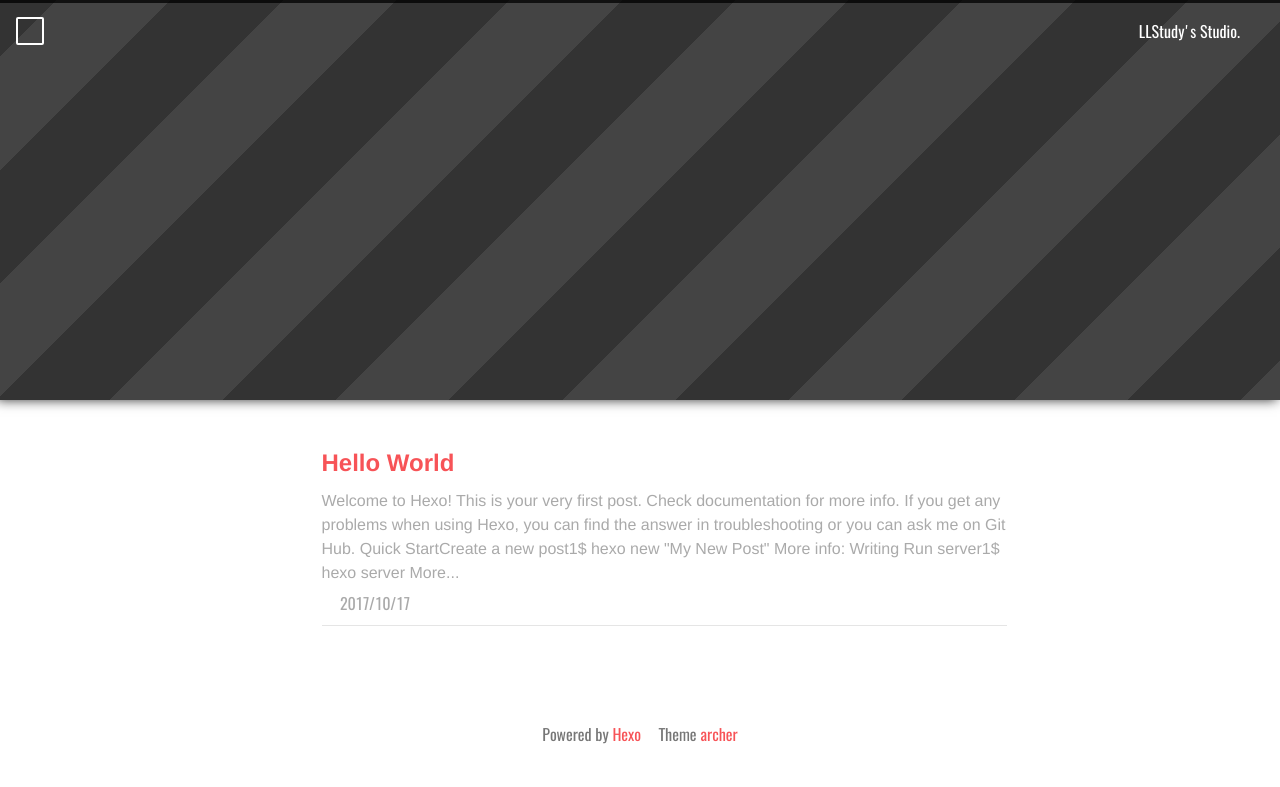
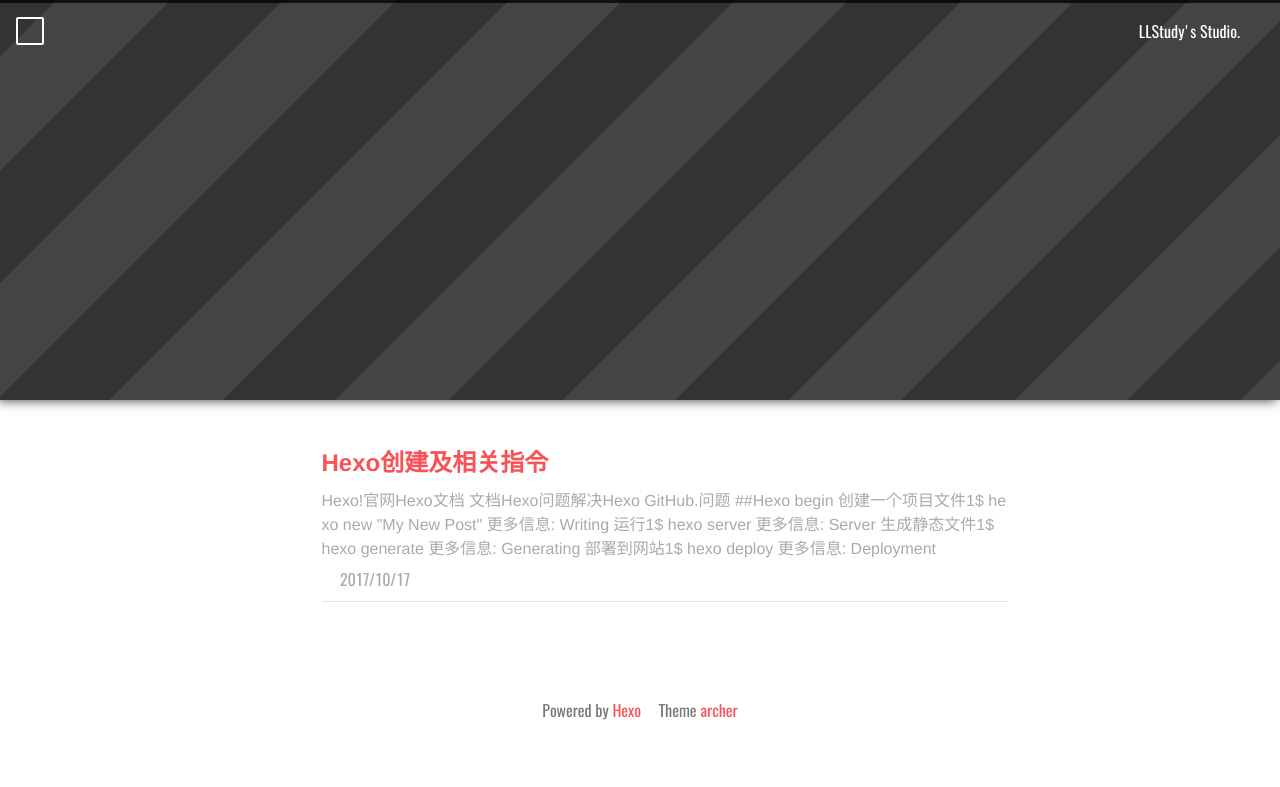
Before and after one commit to ForIos/ForIos.github.io, a plain HTML site: page archives/index.html in a window 1280 px wide. Drawn offline with nearby package versions, Linux system fonts and the light colour scheme; no server answers; a script that the page names is missing; a web font is replaced by a local one.

Commit message:
Site updated: 2017-10-18 11:57:39

```diff
--- a/archives/index.html
+++ b/archives/index.html
@@ -123,14 +123,20 @@
             <a class="content-show-full" href = "/2017/10/17/hello-world/" >
                     <h2 class="abstract-title">
 
-                        <span>Hello World</span>
+                        <span>Hexo创建及相关指令</span>
                     </h2>
                 <div class="abstract-content">
-                    Welcome to Hexo! This is your very first post. Check documentation for more info. If you get any problems when using Hexo, you can find the answer in troubleshooting or you can ask me on GitHub.
-Quick StartCreate a new post1$ hexo new "My New Post"
-More info: Writing
-Run server1$ hexo server
-More...
+                    Hexo!官网Hexo文档 文档Hexo问题解决Hexo GitHub.问题
+##Hexo begin
+创建一个项目文件1$ hexo new "My New Post"
+更多信息: Writing
+运行1$ hexo server
+更多信息: Server
+生成静态文件1$ hexo generate
+更多信息: Generating
+部署到网站1$ hexo deploy
+更多信息: Deployment
+
                 </div>
             </a>
             <div class="abstract-post-meta">
@@ -224,7 +230,7 @@ More...
 
 
         <li class="archive-post-item">
-            <span class="archive-post-date">10/17</span><a class="archive-post-title" href= "/2017/10/17/hello-world/" >Hello World</a>
+            <span class="archive-post-date">10/17</span><a class="archive-post-title" href= "/2017/10/17/hello-world/" >Hexo创建及相关指令</a>
         </li>
 
     </div>
--- a/index.html
+++ b/index.html
@@ -136,14 +136,20 @@
             <a class="content-show-full" href = "/2017/10/17/hello-world/" >
                     <h2 class="abstract-title">
 
-                        <span>Hello World</span>
+                        <span>Hexo创建及相关指令</span>
                     </h2>
                 <div class="abstract-content">
-                    Welcome to Hexo! This is your very first post. Check documentation for more info. If you get any problems when using Hexo, you can find the answer in troubleshooting or you can ask me on GitHub.
-Quick StartCreate a new post1$ hexo new "My New Post"
-More info: Writing
-Run server1$ hexo server
-More...
+                    Hexo!官网Hexo文档 文档Hexo问题解决Hexo GitHub.问题
+##Hexo begin
+创建一个项目文件1$ hexo new "My New Post"
+更多信息: Writing
+运行1$ hexo server
+更多信息: Server
+生成静态文件1$ hexo generate
+更多信息: Generating
+部署到网站1$ hexo deploy
+更多信息: Deployment
+
                 </div>
             </a>
             <div class="abstract-post-meta">
@@ -297,7 +303,7 @@ More...
 
 
         <li class="archive-post-item">
-            <span class="archive-post-date">10/17</span><a class="archive-post-title" href= "/2017/10/17/hello-world/" >Hello World</a>
+            <span class="archive-post-date">10/17</span><a class="archive-post-title" href= "/2017/10/17/hello-world/" >Hexo创建及相关指令</a>
         </li>
 
     </div>
```
Also changed, not shown: 2017/10/17/hello-world/index.html (+15 -14 lines), archives/2017/10/index.html (+13 -7 lines), archives/2017/index.html (+13 -7 lines), intro/post-bg.jpg, intro/post-bg11.jpg (added).
